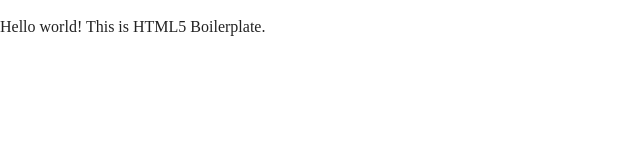
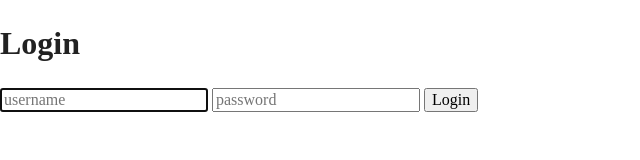
Before and after one commit to diniodinev/forms, a plain HTML site: page index.html in a window 1280 px wide. Shown: the whole page, without its empty margins (0-640 px from the left). Drawn offline with nearby package versions, Linux system fonts and the light colour scheme.

Commit message:
Add hmtl improvements

```diff
--- a/index.html
+++ b/index.html
@@ -24,7 +24,14 @@
 <![endif]-->
 
 <!-- Add your site or application content here -->
-<p>Hello world! This is HTML5 Boilerplate.</p>
+
+<h1> Login</h1>
+<form>
+    <input type="text" required placeholder="username" pattern="^[a-zA-Z][a-zA-Z0-9-_\.]{1,20}$" autofocus class="login-form">
+    <input type="password" required placeholder="password" class="login-form"/>
+    <button type="submit" class="login-form">Login</button>
+</form>
+
 <script src="js/vendor/modernizr-3.7.1.min.js"></script>
 <script src="https://code.jquery.com/jquery-3.4.1.min.js"
         integrity="sha256-CSXorXvZcTkaix6Yvo6HppcZGetbYMGWSFlBw8HfCJo=" crossorigin="anonymous"></script>
@@ -36,7 +43,11 @@
 <script async src="https://www.googletagmanager.com/gtag/js?id=UA-141780662-2"></script>
 <script>
   window.dataLayer = window.dataLayer || [];
-  function gtag(){dataLayer.push(arguments);}
+
+  function gtag() {
+    dataLayer.push(arguments);
+  }
+
   gtag('js', new Date());
 
   gtag('config', 'UA-141780662-2');
```
